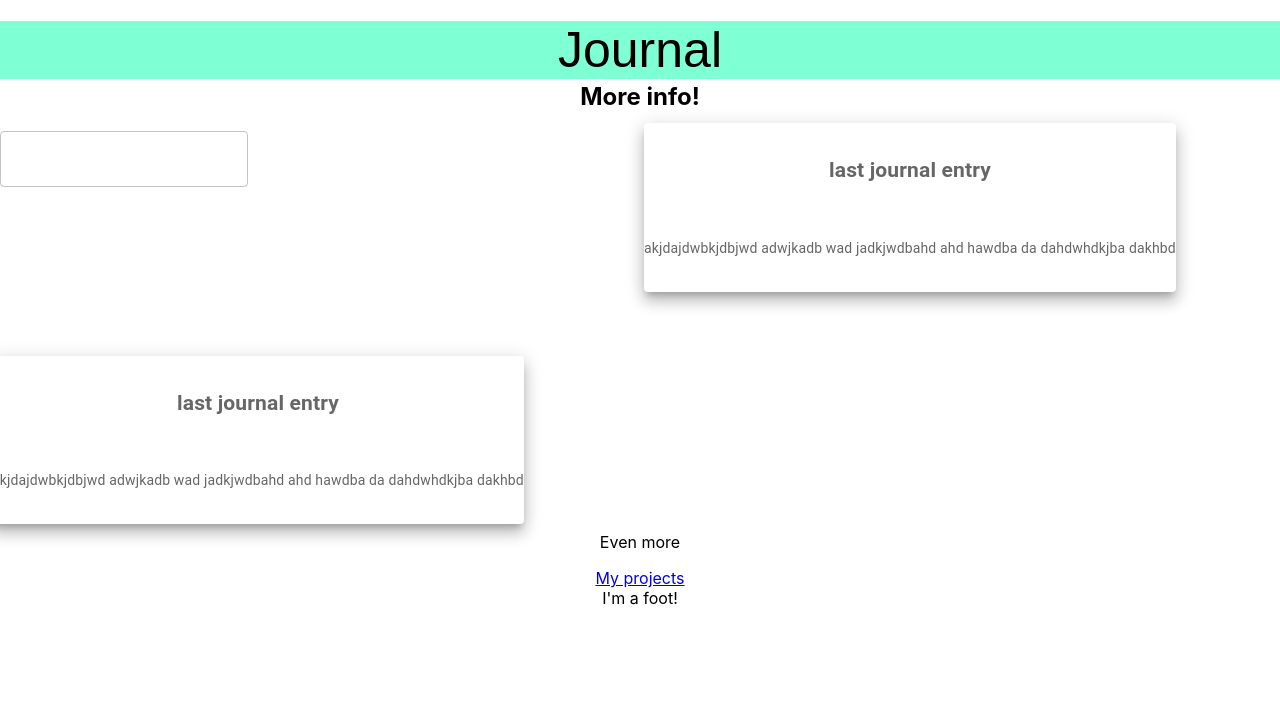
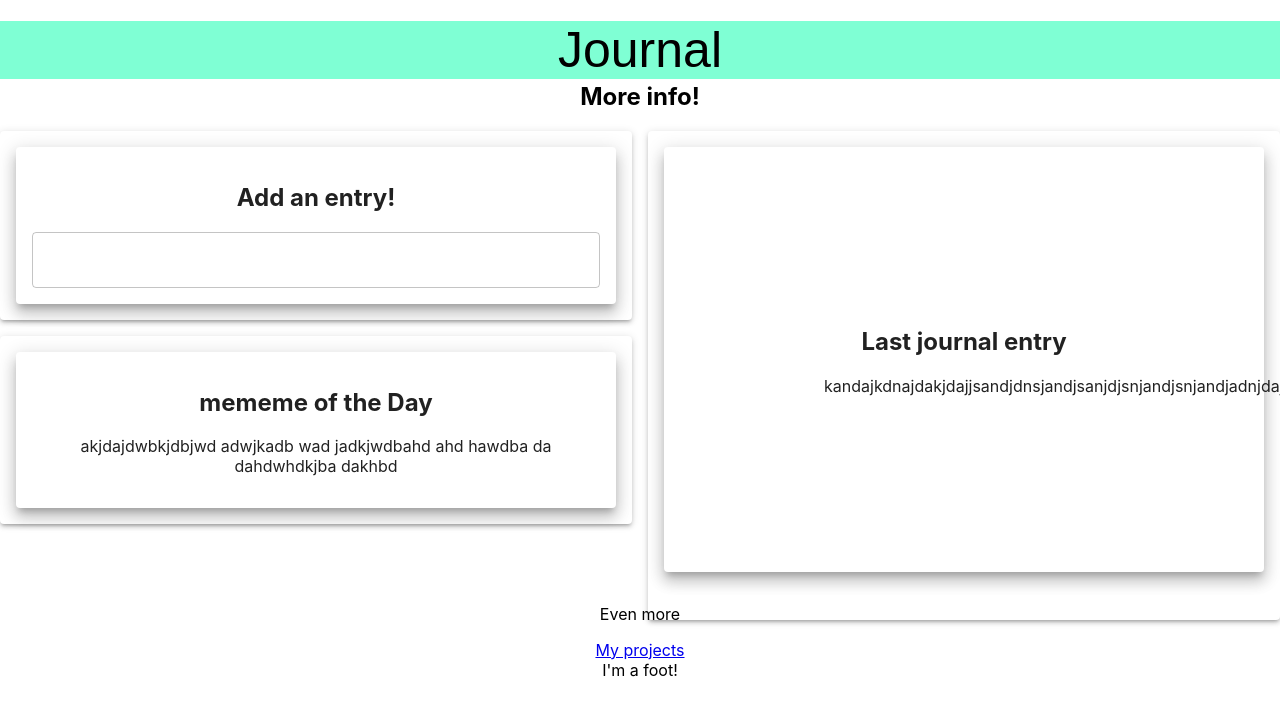
Before and after one commit to ampatte/LifeInFocus, a React (Create React App) app in the folder client/: page / in a window 1280 px wide. Shown: the top 716 px of the page. Built offline with nearby package versions, Linux system fonts and the light colour scheme.

Commit message:
Made homepage look closer to the wireframe

```diff
--- a/client/src/components/JournalEntry/JournalEntry.js
+++ b/client/src/components/JournalEntry/JournalEntry.js
@@ -1,14 +1,33 @@
 import './JournalEntry.css';
 import Grid from "@mui/material/Unstable_Grid2"; // Grid version 2
 import TextField from '@mui/material/TextField';
+import Paper from "@mui/material/Paper";
+import Box from "@mui/material/Box";
+import { createTheme, ThemeProvider, styled } from "@mui/material/styles";
+
+const Item = styled(Paper)(({ theme }) => ({
+    ...theme.typography.body2,
+    textAlign: "center",
+    color: theme.palette.text.secondary,
+    //height: 60,
+    lineHeight: "60px",
+  }));
 
 function JournalEntry() {
     return (
-    <Grid container>
-
-        <TextField/>
-
-    </Grid>
+        <Grid container spacing={2}>
+        <Grid item xs={12} sm={12}>
+          <Paper elevation={10} sx={{ padding: 2 }}>
+            <h2>Add an entry!</h2>
+            <TextField
+              fullWidth
+              sx={{
+                minWidth: '80%',
+              }}
+            />
+          </Paper>
+        </Grid>
+      </Grid>
     );
     }
     export default JournalEntry;
--- a/client/src/components/LastEntry/LastEntry.js
+++ b/client/src/components/LastEntry/LastEntry.js
@@ -15,14 +15,19 @@ const Item = styled(Paper)(({ theme }) => ({
 function LastEntry() {
   return (
     <Grid container spacing={2}>
-      <Item elevation={10}>
-        <h2>last journal entry</h2>
-        <p>
-          akjdajdwbkjdbjwd adwjkadb wad jadkjwdbahd ahd hawdba da dahdwhdkjba
-          dakhbd
-        </p>
-      </Item>
-    </Grid>
+     <Grid item xs={12} sm={12}>
+          <Paper elevation={10} sx={{ padding: 20 }}>
+            <h2>Last journal entry</h2>
+            <p>kandajkdnajdakjdajjsandjdnsjandjsanjdjsnjandjsnjandjadnjdaj</p>
+            <Item
+              fullWidth
+              sx={{
+                minWidth: '80%',
+              }}
+            />
+          </Paper>
+        </Grid>
+      </Grid>
   );
 }
 export default LastEntry;
--- a/client/src/components/Rotating/Rotating.js
+++ b/client/src/components/Rotating/Rotating.js
@@ -8,21 +8,23 @@ const Item = styled(Paper)(({ theme }) => ({
   ...theme.typography.body2,
   textAlign: "center",
   color: theme.palette.text.secondary,
-  //height: 60,
+  //height: "100vh",
   lineHeight: "60px",
 }));
 
 function Rotating() {
   return (
     <Grid container spacing={2}>
-      <Item elevation={10}>
-        <h2>last journal entry</h2>
+    <Grid item xs={12} sm={12}>
+      <Paper elevation={10} sx={{ padding: 2 }}>
+        <h2>mememe of the Day</h2>
         <p>
           akjdajdwbkjdbjwd adwjkadb wad jadkjwdbahd ahd hawdba da dahdwhdkjba
           dakhbd
         </p>
-      </Item>
+      </Paper>
     </Grid>
+  </Grid>
   );
 }
 export default Rotating;
--- a/client/src/pages/Homepage.js
+++ b/client/src/pages/Homepage.js
@@ -1,5 +1,6 @@
 import { NavLink } from "react-router-dom";
 import Grid from "@mui/material/Unstable_Grid2"; // Grid version 2
+import Paper from "@mui/material/Paper";
 
 import JournalEntry from "../components/JournalEntry/JournalEntry";
 import LastEntry from "../components/LastEntry/LastEntry";
@@ -12,13 +13,28 @@ function Homepage() {
       <h1>We did it!</h1>
       <h2>More info!</h2>
 
+      <Grid container spacing={2}>
+        <Grid item xs={12} sm={6}>
+          <Grid container spacing={2} direction="column">
+            <Grid item xs={12}>
+              <Paper elevation={3} sx={{ padding: 2 }}>
+                <JournalEntry />
+              </Paper>
+            </Grid>
+            <Grid item xs={12}>
+              <Paper elevation={3} sx={{ padding: 2 }}>
+                <Rotating />
+              </Paper>
+            </Grid>
+          </Grid>
+        </Grid>
+        <Grid item xs={12} sm={6}>
+          <Paper elevation={3} sx={{ padding: 2, height: '100%' }}>
+            <LastEntry />
+          </Paper>
+        </Grid>
+      </Grid>
 
-      <Grid container rowSpacing={10} columnSpacing={{ xs: 1, sm: 2, md: 3 }}>
-        <Grid xs={6}> <JournalEntry/> </Grid>
-        <Grid xs={6}> <LastEntry/> </Grid>
-        <Grid xs={6}> <Rotating/></Grid>
-        <Grid xs={6}></Grid>
-      </Grid>
       <p>Even more</p>
 
       <NavLink className="button" to="entries">
```
